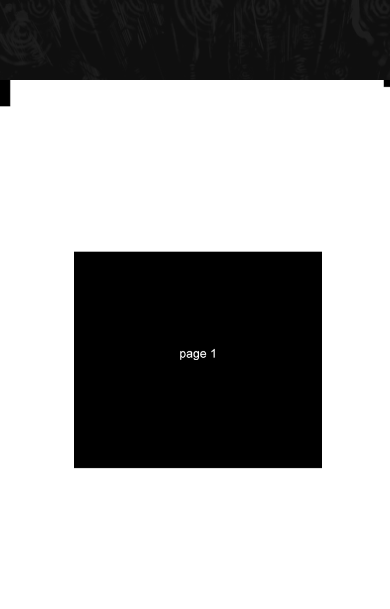
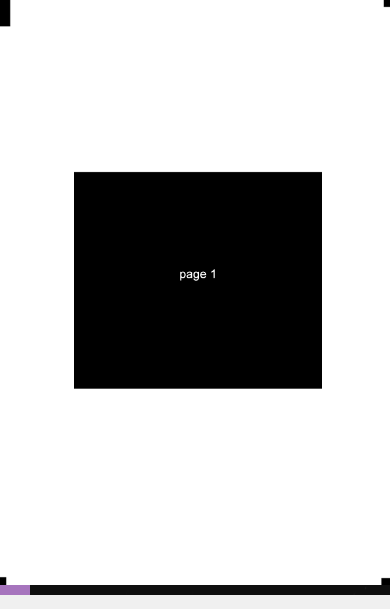
Before and after one commit to missfaves/blightzone, a plain HTML site: page 1/index.html in a window 390 px wide. Shown: the top 609 px of the page. Drawn offline with Linux system fonts and the light colour scheme; a web font is replaced by a local one.

Commit message:
Update header.css

```diff
--- a/header.css
+++ b/header.css
@@ -33,18 +33,29 @@ header {
 
 .chapter-header{font-size:36px; font-weight: 800;}
 
+/* Responsive image styles */
+.responsive-image {
+    width: auto; /* Automatically adjusts width */
+    height: calc(100vh - 100px); /* Viewport height minus header height */
+    max-height: 100%; /* Prevents extending beyond the window height */
+    max-width: 100%; /* Prevents horizontal overflow */
+    object-fit: contain ; /* Scales while maintaining aspect ratio */
+        display: none; /* Ensures images are block elements */
+        margin-bottom: 0; /* Removes any bottom margin */
+}
+
+
 
   @media (max-width: 768px) { /* Target screens narrower than 768px */
     header {
       display: none; /* Hides the header */
     }
+    .responsive-image {   height: 100%}
     .chapter-header {
         font-size: 26pt;
         text-align: center; /* Left-justified */
         margin-bottom:50px;
         font-weight: 800;
-
-
     }
 
   }
@@ -117,17 +128,7 @@ h1 {
     text-align: center; /* Center-align text */
 }
 
-/* Responsive image styles */
-.responsive-image {
-    width: auto; /* Automatically adjusts width */
-    height: calc(100vh - 100px); /* Viewport height minus header height */
-    max-height: 100%; /* Prevents extending beyond the window height */
-    max-width: 100%; /* Prevents horizontal overflow */
-    object-fit: contain; /* Scales while maintaining aspect ratio */
 
-        display: none; /* Ensures images are block elements */
-        margin-bottom: 0; /* Removes any bottom margin */
-}
 
 .active {
     display: block;
```
